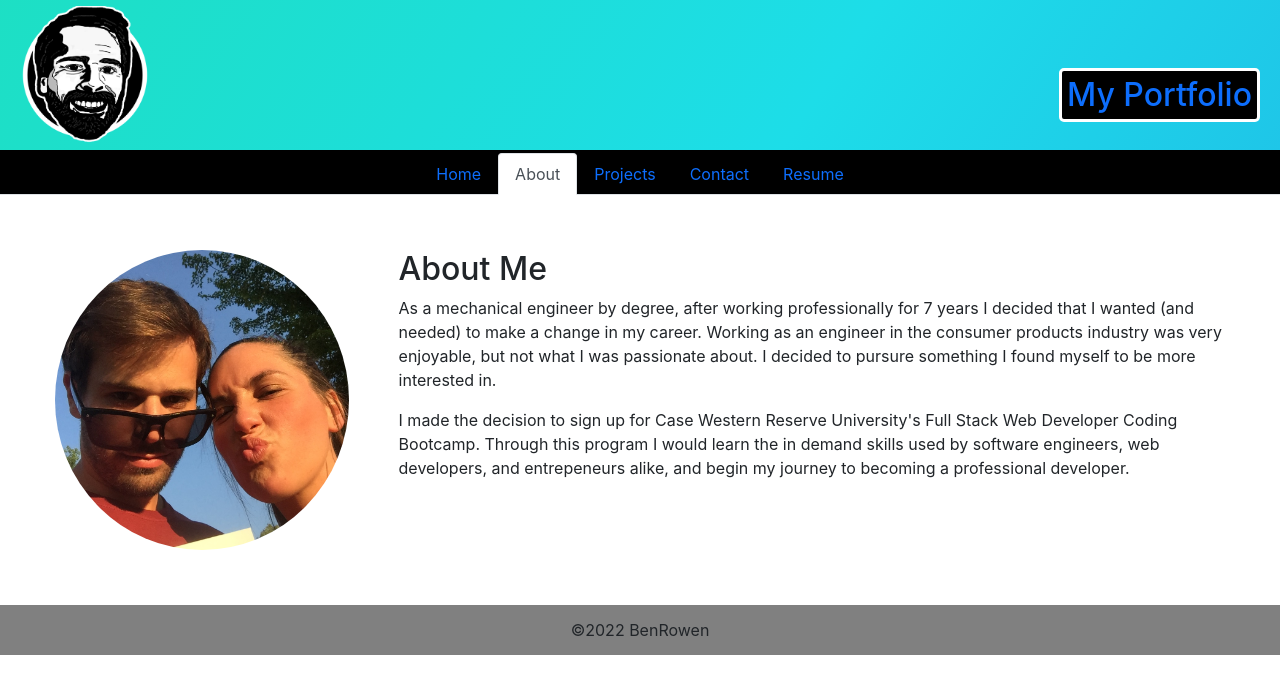
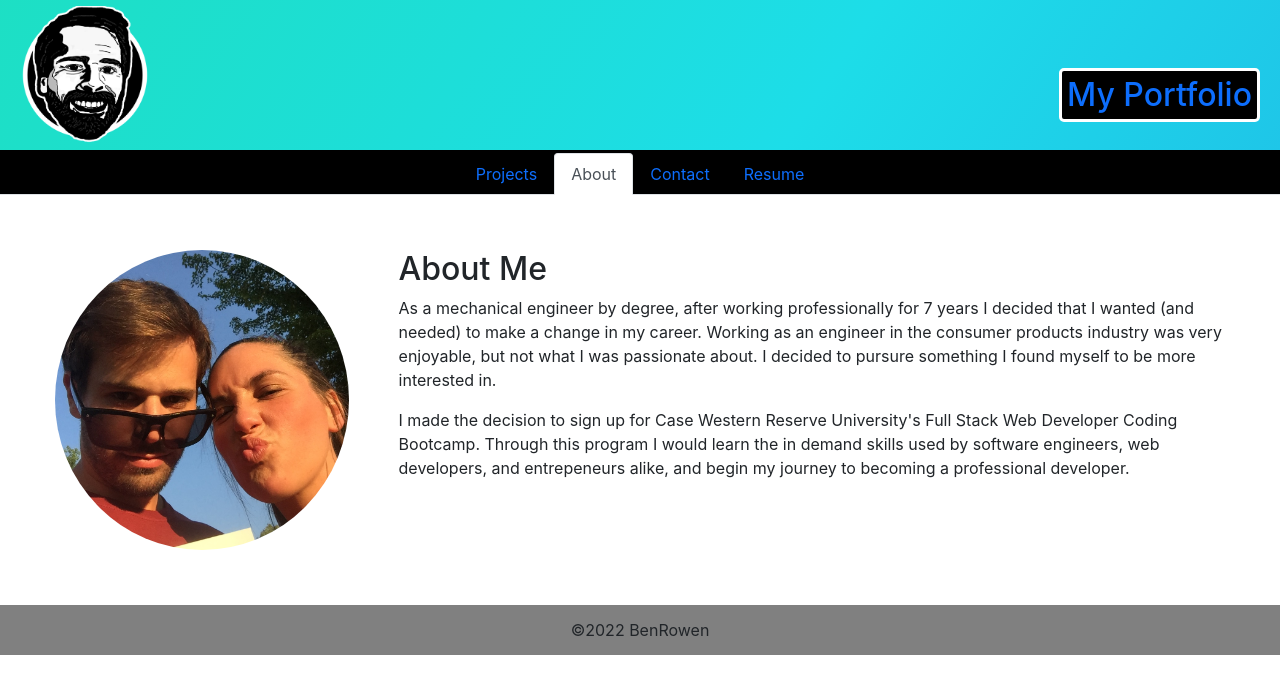
Before and after one commit to Benrowen5/react-portfolio, a React (Create React App) app in the folder client/: page / in a window 1280 px wide. Shown: the top 694 px of the page. Built offline with nearby package versions, Linux system fonts and the light colour scheme.

Commit message:
removed home component, and switched about and projects components in nav

```diff
--- a/client/src/components/Nav/index.js
+++ b/client/src/components/Nav/index.js
@@ -3,7 +3,7 @@ import image from '../../assets/images/logoHead3.png';
 // import background from '../assets/images/background.png';
 
 function Nav (props) {
-    const pages = ['Home', 'About', 'Projects', 'Contact', 'Resume'];
+    const pages = ['Projects', 'About', 'Contact', 'Resume'];
     return (
         <header className="header">
             <div className="title">
--- a/client/src/components/pages/Home.js
+++ b/client/src/components/pages/Home.js
@@ -3,10 +3,7 @@ import React from "react";
 const Home = () => (
   <section>
     <div className="d-flex homepage">
-      <div className="flex-row one">Welcome</div>
-      <div className="flex-row two">to</div>
-      <div className="flex-row three">My</div>
-      <div className="flex-row four">Portfolio</div>
+      {/* Content to be added later */}
     </div>
   </section>
 );
```
